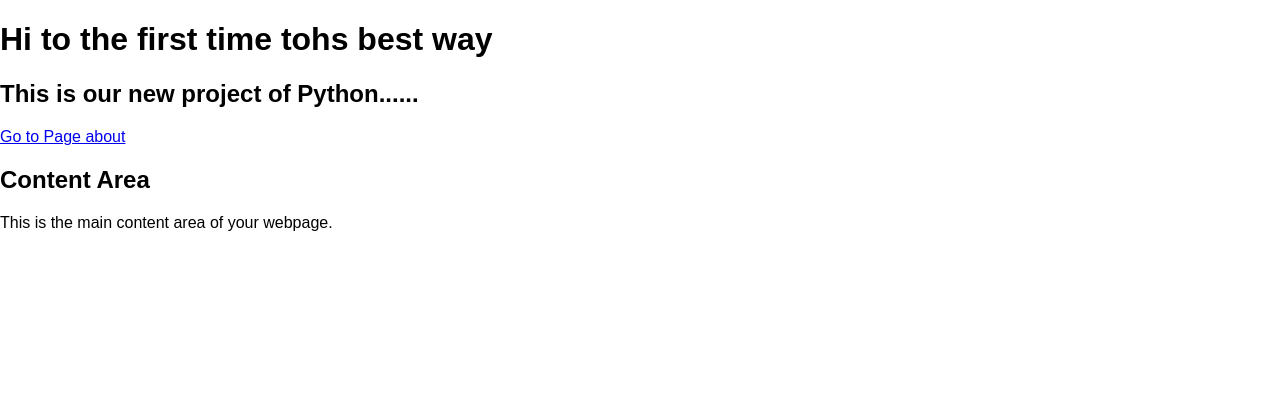
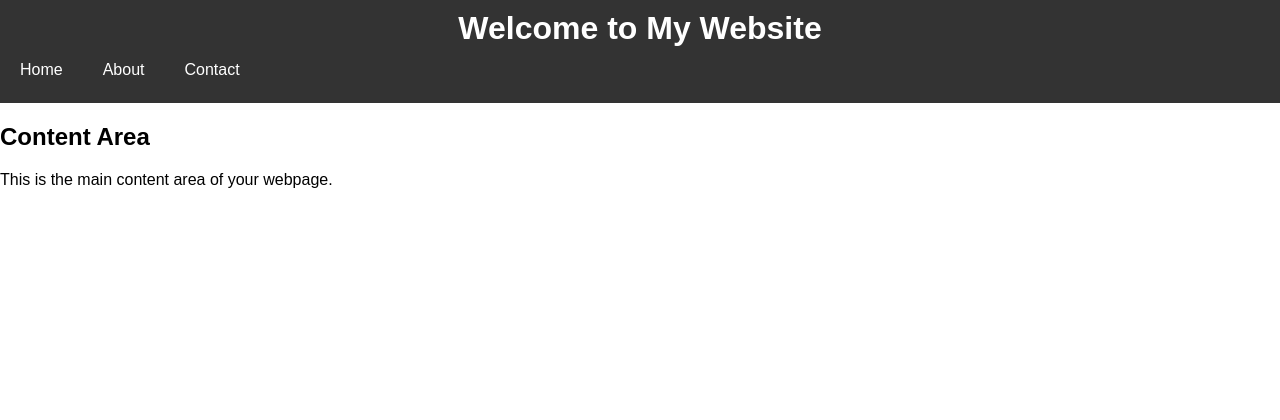
Before and after one commit to Rashidzada/app, a Django app: page / in a window 1280 px wide. Shown: the top 420 px of the page. Run offline with Django 5.2, Linux system fonts and the light colour scheme.

Commit message:
new added to the ined

```diff
--- a/testproject/templates/index.html
+++ b/testproject/templates/index.html
@@ -45,10 +45,15 @@
     </style>
 </head>
 <body>
-    <div>
-        <h1>Hi to the first time tohs  best way</h1>
-        <h2>This is our new project of Python......</h2>
-        <a href="about.html">Go to Page about</a>
+
+
+<div class="header">
+    <h1>Welcome to My Website</h1>
+    <div class="nav-bar">
+        <a href="#home">Home</a>
+        <a href="about">About</a>
+        <a href="#contact">Contact</a>
+
     </div>
 </div>
 
```
